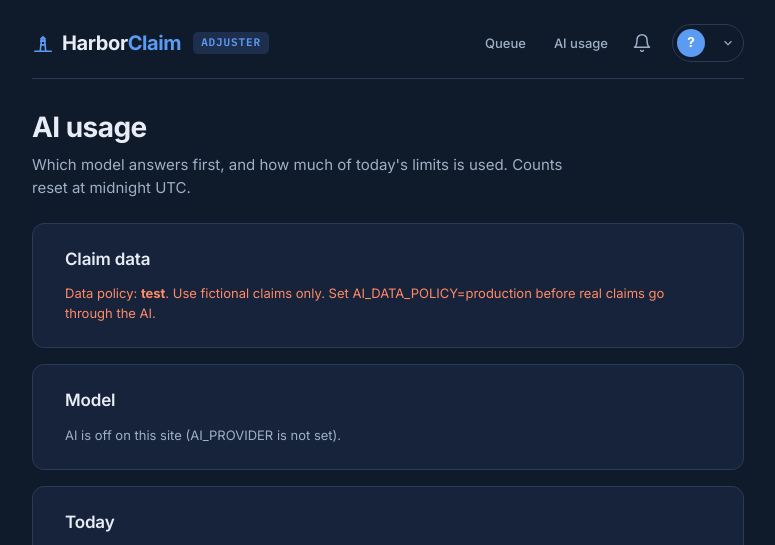
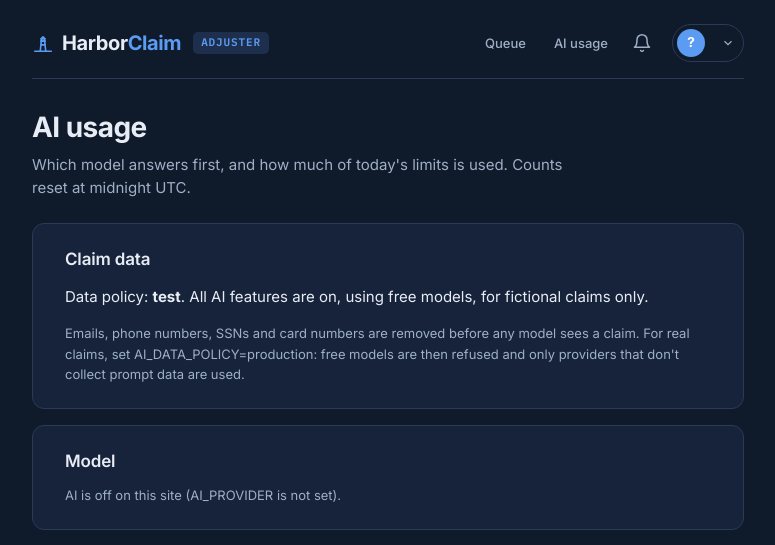
Before and after one commit to i-asimkhan/harborclaim-insurance-intake, a FastAPI app: template templates/adjuster_ai.html in a window 1280 px wide. Shown: the top 545 px of the page, without its empty margins (252-1027 px from the left). Run offline with FastAPI, Linux system fonts and the light colour scheme; the template is opened without the code that fills it, so the values that code supplies are empty.

Commit message:
Deploy check waits for this commit's build; calmer data-policy note
- release.yml: after the Sync, wait until Azure reports this commit's
  deployment built and active (status 4; status 3 fails the job), then check a
  page only the new build serves (/adjuster/ai redirects to login). On the
  first deploy the old smoke test passed against the old build while Azure was
  still building.
- AI usage page: test mode no longer reads like an error. It says all AI
  features are on with free models, for fictional claims only, and why, and
  how to switch to production for real claims.

Tests for both; 402 pass.

Co-Authored-By: Claude Opus 5.5 <noreply@anthropic.com>

```diff
--- a/templates/adjuster_ai.html
+++ b/templates/adjuster_ai.html
@@ -25,9 +25,12 @@
         providers that don't collect prompt data. Emails, phone numbers, SSNs and card numbers are removed before any
         model sees a claim; names and medical details are not.</p>
       {% else %}
-      <p class="hint" style="color:var(--warn);">Data policy: <strong>test</strong>. Use fictional claims only.
-        {% if free_tier %}Free-tier models ({{ free_tier | join(", ") }}) may log prompts or use them for training.{% endif %}
-        Set AI_DATA_POLICY=production before real claims go through the AI.</p>
+      {# Informational, not an error: test mode is the one where every AI feature runs on the free models. #}
+      <p>Data policy: <strong>test</strong>. All AI features are on, using free models, for fictional claims only.</p>
+      <p class="hint">{% if free_tier %}Free-tier models ({{ free_tier | join(", ") }}) may log prompts or use them
+        for training, so no real claim goes through them. {% endif %}Emails, phone numbers, SSNs and card numbers are
+        removed before any model sees a claim. For real claims, set AI_DATA_POLICY=production: free models are then
+        refused and only providers that don't collect prompt data are used.</p>
       {% endif %}
     </div>
 
```
Also changed, not shown: tests/test_agents.py (+11 -0 lines), tests/test_review_fixes.py (+2 -0 lines), .github/workflows/release.yml.
